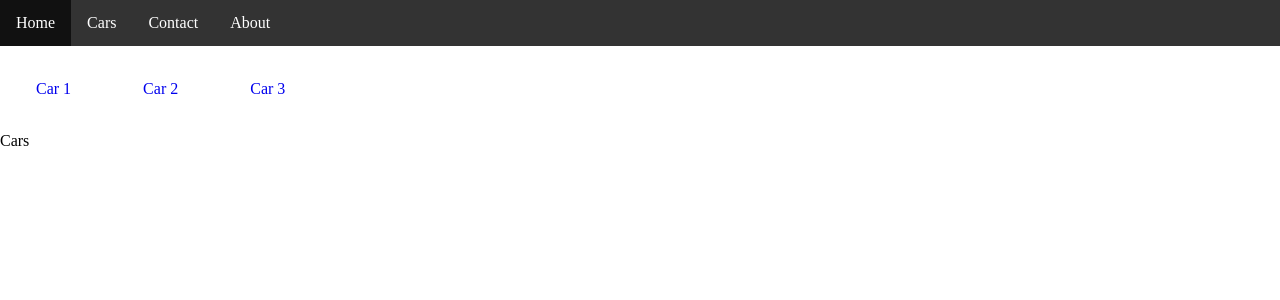
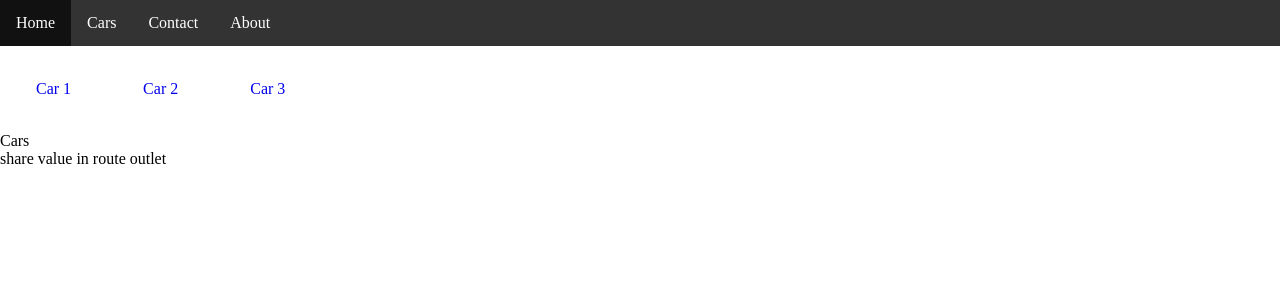
Before and after one commit to iqbalrivaldi28/React-Router-v6, a React (Vite) app: page /cars in a window 1280 px wide. Shown: the top 300 px of the page. Built offline with nearby package versions, Linux system fonts and the light colour scheme.

Commit message:
feat: share data with outlet context roue

```diff
--- a/src/CarLayout.jsx
+++ b/src/CarLayout.jsx
@@ -10,7 +10,7 @@ const CarLayout = () => {
         <Link to="/cars/3">Car 3</Link>
       </nav>
 
-      <Outlet />
+      <Outlet context={{text: 'share value in route outlet'}}/>
     </>
   );
 };
--- a/src/pages/CarDetail.jsx
+++ b/src/pages/CarDetail.jsx
@@ -1,12 +1,17 @@
 import React from 'react'
-import { useParams } from 'react-router-dom'
+import { useOutletContext, useParams } from 'react-router-dom'
 
 const CarDetail = () => {
 
   const {id} = useParams()
 
+  const {text} = useOutletContext()
+
   return (
-    <div>CarDetail {id  }</div>
+    <>
+      <div>CarDetail {id  }</div>
+      <div>{text}</div>
+    </>
   )
 }
 
--- a/src/pages/Cars.jsx
+++ b/src/pages/Cars.jsx
@@ -1,9 +1,15 @@
-import React from 'react'
+import React from 'react';
+import { useOutletContext } from 'react-router-dom';
 
 const Cars = () => {
+  const { text } = useOutletContext();
+
   return (
-    <div>Cars</div>
-  )
-}
+    <>
+      <div>Cars</div>
+      <div>{text}</div>
+    </>
+  );
+};
 
-export default Cars
+export default Cars;
```
